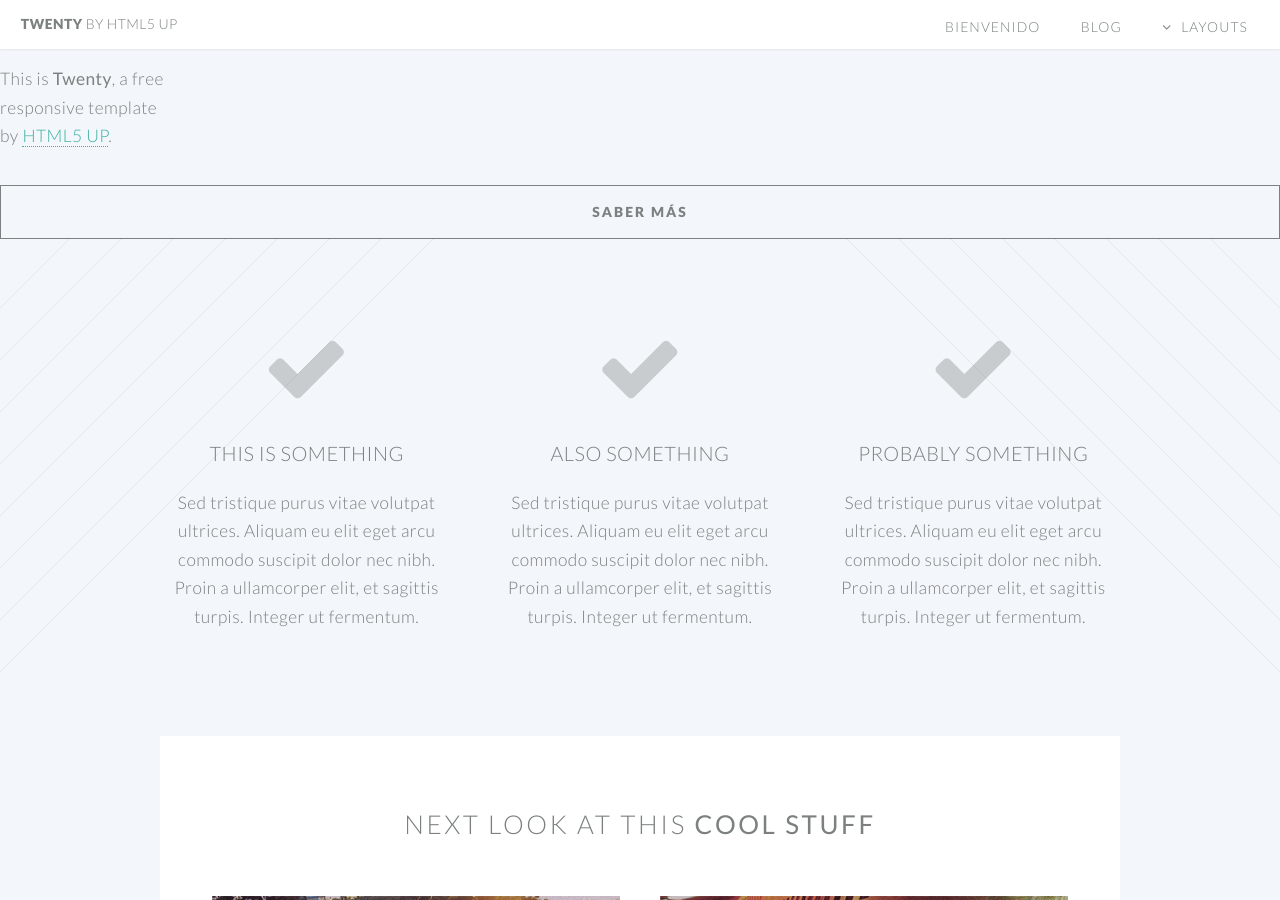
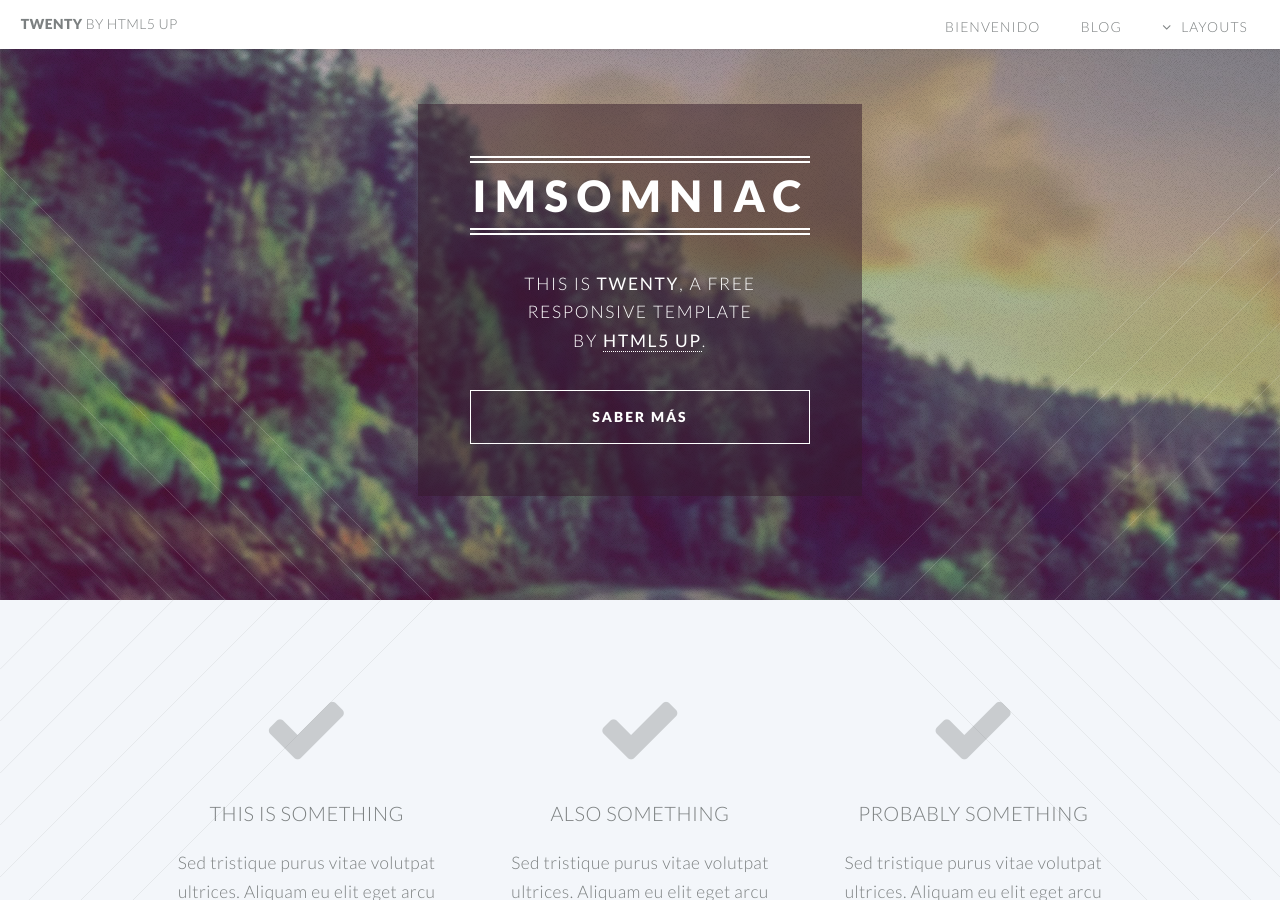
Before and after one commit to Vico2001/Vico2001.github.io, a Jekyll site: the page built from index.html, in a window 1280 px wide and 900 px high. Built offline with Jekyll 4.4.1, drawn with Linux system fonts in a browser that asks for light colours.

Commit message:
Update banner.html

```diff
--- a/_includes/banner.html
+++ b/_includes/banner.html
@@ -1,5 +1,5 @@
 <!-- Banner -->
-<section id="camara">
+<section id="banner">
 
     <!--
         ".inner" is set up as an inline-block so it automatically expands
```
